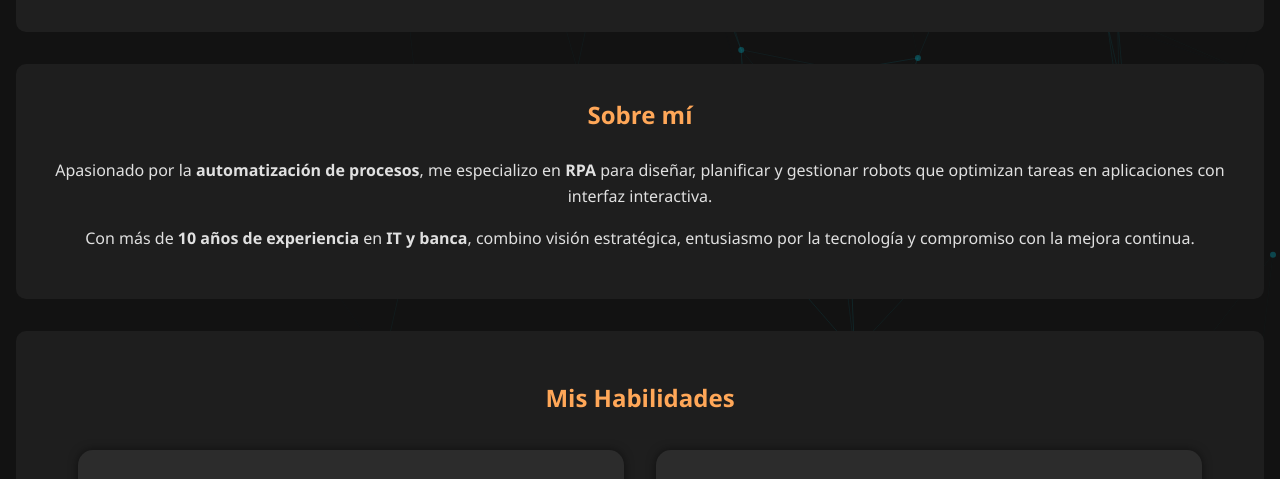
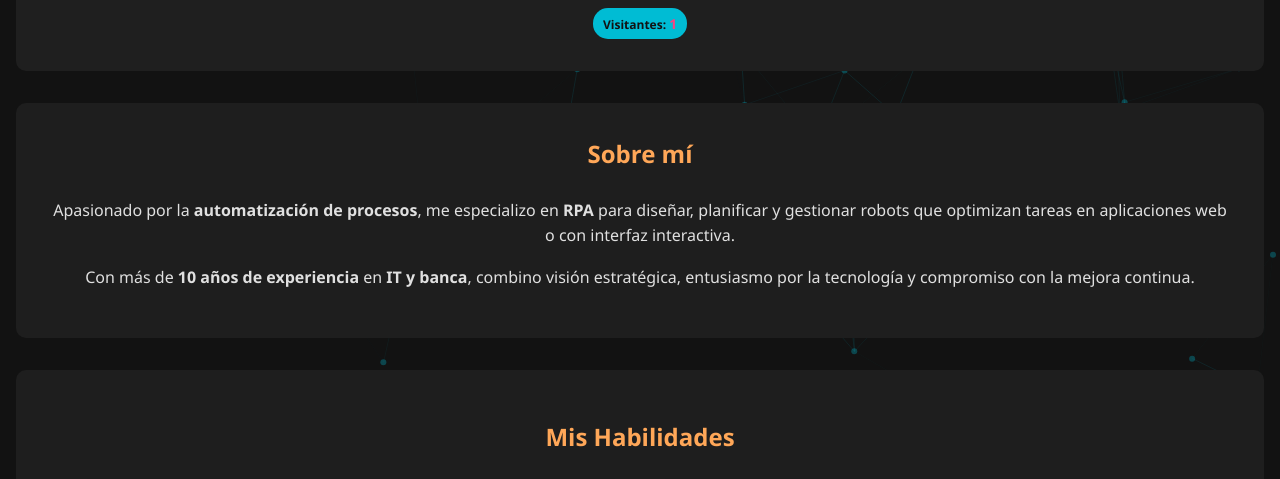
Before and after one commit to sebasmc07/sebasmc07.github.io, a plain HTML site: page index.html in a window 1280 px wide. Shown: the part 390-869 px from the top of the page. Drawn offline with nearby package versions, Linux system fonts and the light colour scheme.

Commit message:
Agregar contador de visitas, actualizar habilidades con N8n y Supabase

```diff
--- a/css/style.css
+++ b/css/style.css
@@ -108,6 +108,28 @@ header {
 
 .social-links a:hover {
   color: #ff4081;
+}
+
+/* Contador de visitas */
+.visit-counter {
+  margin-top: 0.5rem;
+  padding: 0.3rem 0.6rem;
+  background-color: #00bcd4;
+  border-radius: 15px;
+  display: inline-block;
+  color: #121212;
+  font-weight: bold;
+}
+
+.visit-counter p {
+  margin: 0;
+  font-size: 0.75rem;
+}
+
+.visit-counter span {
+  color: #ff4081;
+  font-size: 0.85rem;
+  font-weight: bold;
 }
 
 /* Secciones generales */
--- a/index.html
+++ b/index.html
@@ -23,12 +23,15 @@
 
       <a href="mailto:sebasmc07@gmail.com">Email</a>
     </div>
+    <div class="visit-counter">
+      <p>Visitantes: <span id="visit-count">0</span></p>
+    </div>
   </header>
 
 <section class="about">
   <h2>Sobre mí</h2>
   <p>
-    Apasionado por la <strong>automatización de procesos</strong>, me especializo en <strong>RPA</strong> para diseñar, planificar y gestionar robots que optimizan tareas en aplicaciones con interfaz interactiva.
+    Apasionado por la <strong>automatización de procesos</strong>, me especializo en <strong>RPA</strong> para diseñar, planificar y gestionar robots que optimizan tareas en aplicaciones web o con interfaz interactiva.
   </p>
   <p>
     Con más de <strong>10 años de experiencia</strong> en <strong>IT y banca</strong>, combino visión estratégica, entusiasmo por la tecnología y compromiso con la mejora continua.
@@ -54,6 +57,8 @@
       <div class="skill-item"><i class="fab fa-html5"></i> HTML</div>
       <div class="skill-item"><i class="fab fa-css3-alt"></i> CSS</div>
       <div class="skill-item"><i class="fa-solid fa-cube"></i></i> Boto3 (AWS)</div>
+      <div class="skill-item"><i class="fas fa-link"></i> N8n</div>
+      <div class="skill-item"><i class="fas fa-database"></i> Supabase</div>
       </div>
     </div>
 
@@ -76,8 +81,9 @@
   <section class="experience">
     <h2>Experiencia Laboral</h2>
     <ul>
-      <li><strong>Analista Soporte RPA</strong> - FEMSA MX (2024-Actualidad)</li>
       <li><strong>Desarrollador RPA</strong> - Banco Piano (2021-Actualidad)</li>
+      <li><strong>RPA Engineer</strong> - Perficient (2025-2025)</li>
+      <li><strong>Analista Soporte RPA</strong> - FEMSA MX (2024-2025)</li>
       <li><strong>Jefe Mesa de Control UAT</strong> - Banco Piano (2018–2021)</li>
       <li><strong>Operador Datacenter</strong> - Banco Piano (2010–2018)</li>
       <li><strong>Soporte Técnico</strong> - Grupo Tech (2009–2010)</li>
--- a/script/script.js
+++ b/script/script.js
@@ -1,4 +1,11 @@
 document.addEventListener("DOMContentLoaded", () => {
+  // Contador de visitas
+  let visitCount = localStorage.getItem("visitCount") || 0;
+  visitCount = parseInt(visitCount) + 1;
+  localStorage.setItem("visitCount", visitCount);
+  document.getElementById("visit-count").textContent = visitCount;
+
+  // Animación de secciones
   const sections = document.querySelectorAll("section");
   sections.forEach((section, index) => {
     section.style.animationDelay = `${index * 0.3}s`;
```
